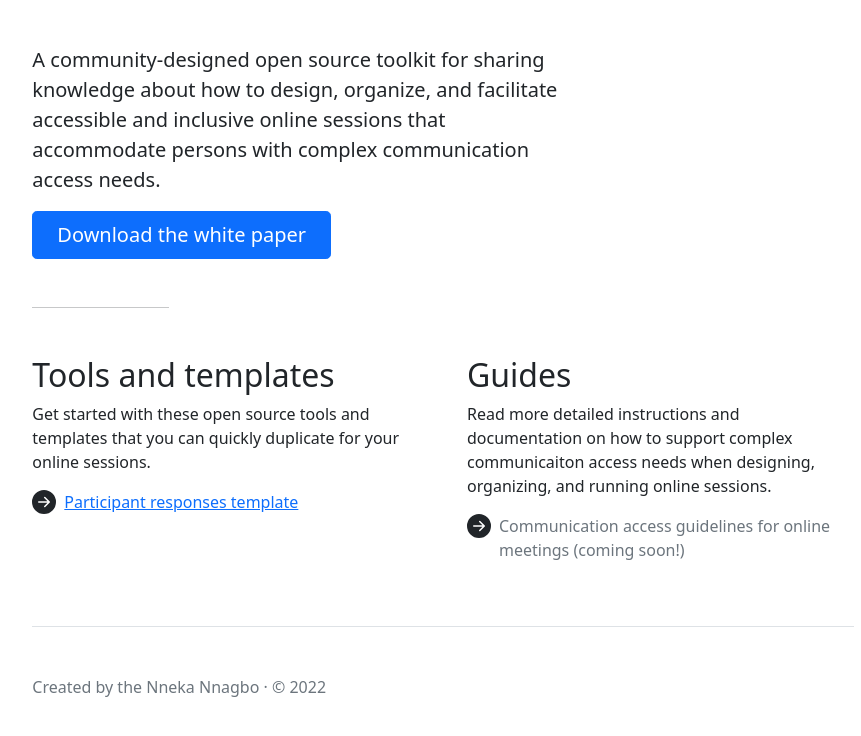
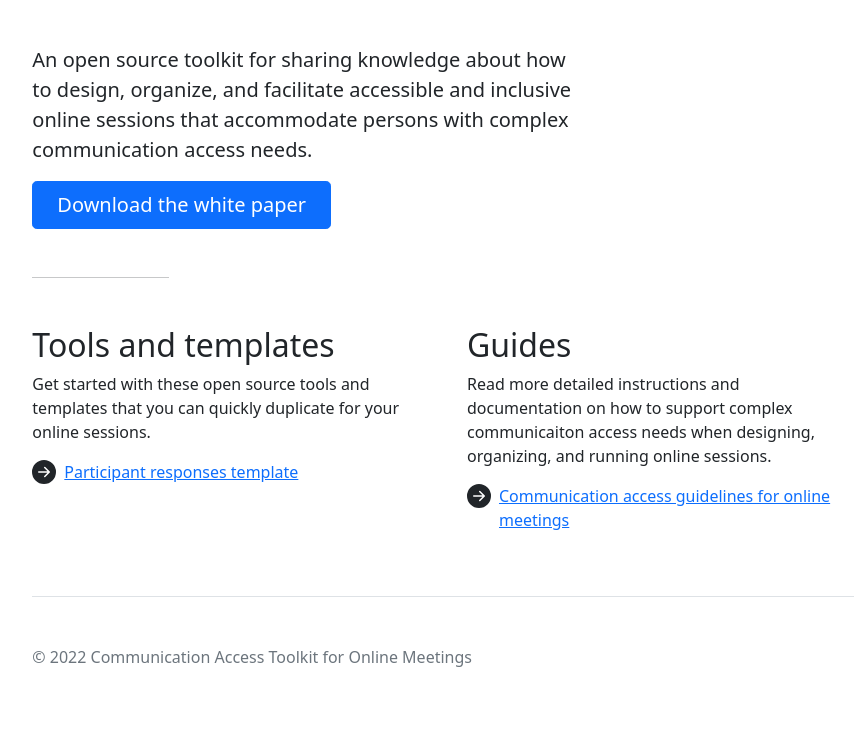
Before and after one commit to communication-access/communication-access, a plain HTML site: page index.html in a window 1280 px wide. Shown: the part 104-840 px from the top of the page, without its empty margins (197-1058 px from the left). Drawn offline with nearby package versions, Linux system fonts and the light colour scheme; files that its build step writes are made by us from their sources.

Commit message:
Update intro, add link to protocol doc

```diff
--- a/css/starter-template.css
+++ b/css/starter-template.css
@@ -21,3 +21,7 @@ video {
   width: 100%;
   height: auto;
 }
+
+footer a {
+    color: black;
+}
--- a/index.html
+++ b/index.html
@@ -93,7 +93,7 @@
 
         <main>
             <!--<h1>title</h1>-->
-            <p class="fs-5 col-md-8">A community-designed open source toolkit for sharing knowledge about how to design, organize, and facilitate accessible and inclusive online sessions that accommodate persons with complex communication access needs.</p>
+            <p class="fs-5 col-md-8">An open source toolkit for sharing knowledge about how to design, organize, and facilitate accessible and inclusive online sessions that accommodate persons with complex communication access needs.</p>
 
             <div class="mb-5">
                 <a href="https://openresearch.ocadu.ca/id/eprint/3960" class="btn btn-primary btn-lg px-4">Download the white paper</a>
@@ -114,7 +114,8 @@
                     <h2>Guides</h2>
                     <p>Read more detailed instructions and documentation on how to support complex communicaiton access needs when designing, organizing, and running online sessions.</p>
                     <ul class="icon-list ps-0">
-                        <li class="text-muted d-flex align-items-start mb-1">Communication access guidelines for online meetings (coming soon!)</li>
+                        <li class="d-flex align-items-start mb-1"><a href="https://docs.google.com/document/d/1AZ0MnpMH3VMr7hGWkXtiprZrypmz7c5YQ_6IgrekLck/edit?usp=sharing" rel="noopener" target="_blank">Communication access guidelines for online meetings</a></li>
+<!--                        <li class="text-muted d-flex align-items-start mb-1">Communication access guidelines for online meetings (coming soon!)</li>-->
 
                         <!--<li class="d-flex align-items-start mb-1"><a href="/">...</a></li>
                         <li class="d-flex align-items-start mb-1"><a href="/">...</a></li>
@@ -124,7 +125,9 @@
             </div>
         </main>
         <footer class="pt-5 my-5 text-muted border-top">
-            Created by the Nneka Nnagbo &middot; &copy; 2022
+<!--            This work is licensed under a <a href="https://creativecommons.org/licenses/by/4.0/legalcode">Creative Commons Attribution 4.0 License</a>. -->
+<!--            &middot; -->
+            &copy; 2022 Communication Access Toolkit for Online Meetings
         </footer>
     </div>
 
```
Also changed, not shown: 1 other file.
